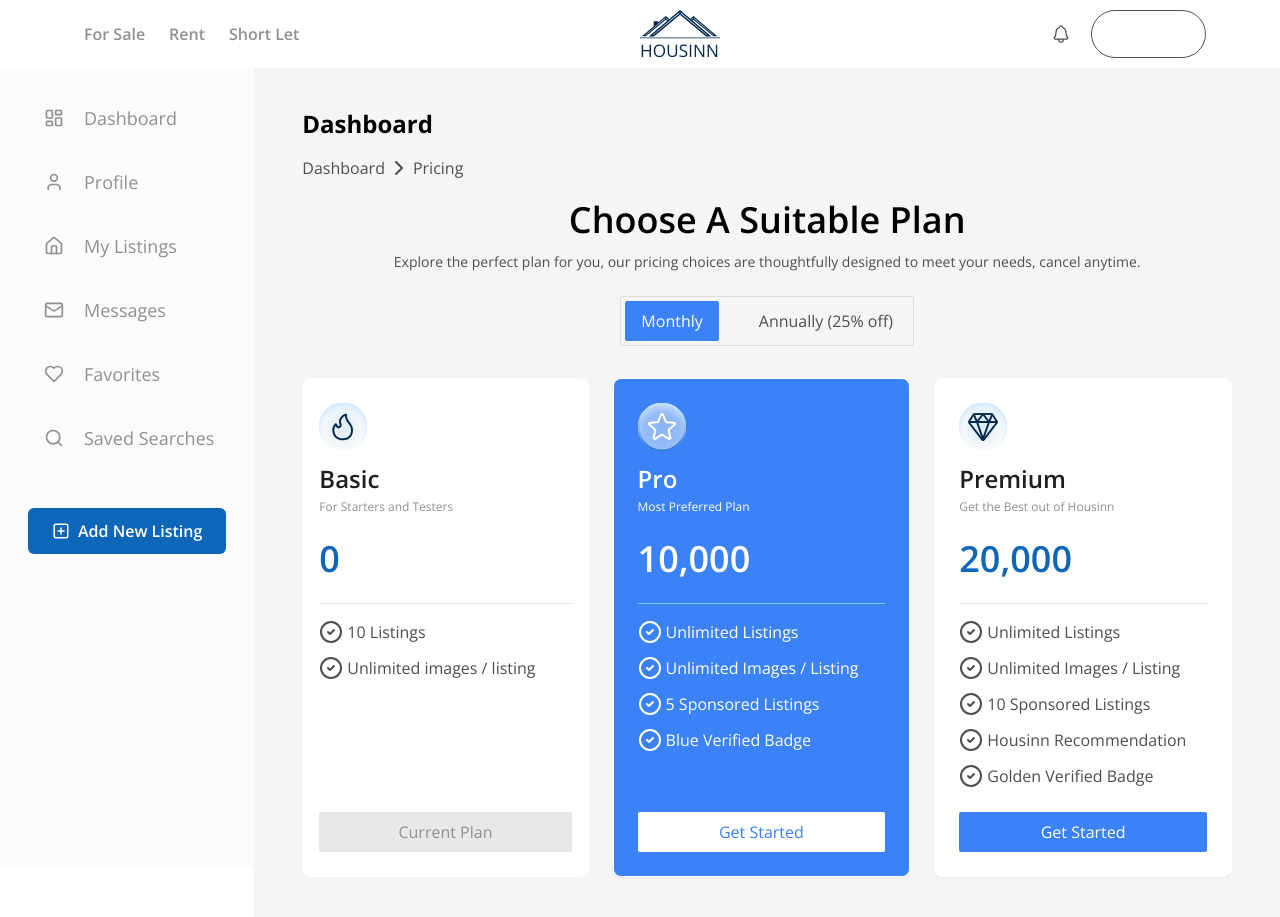
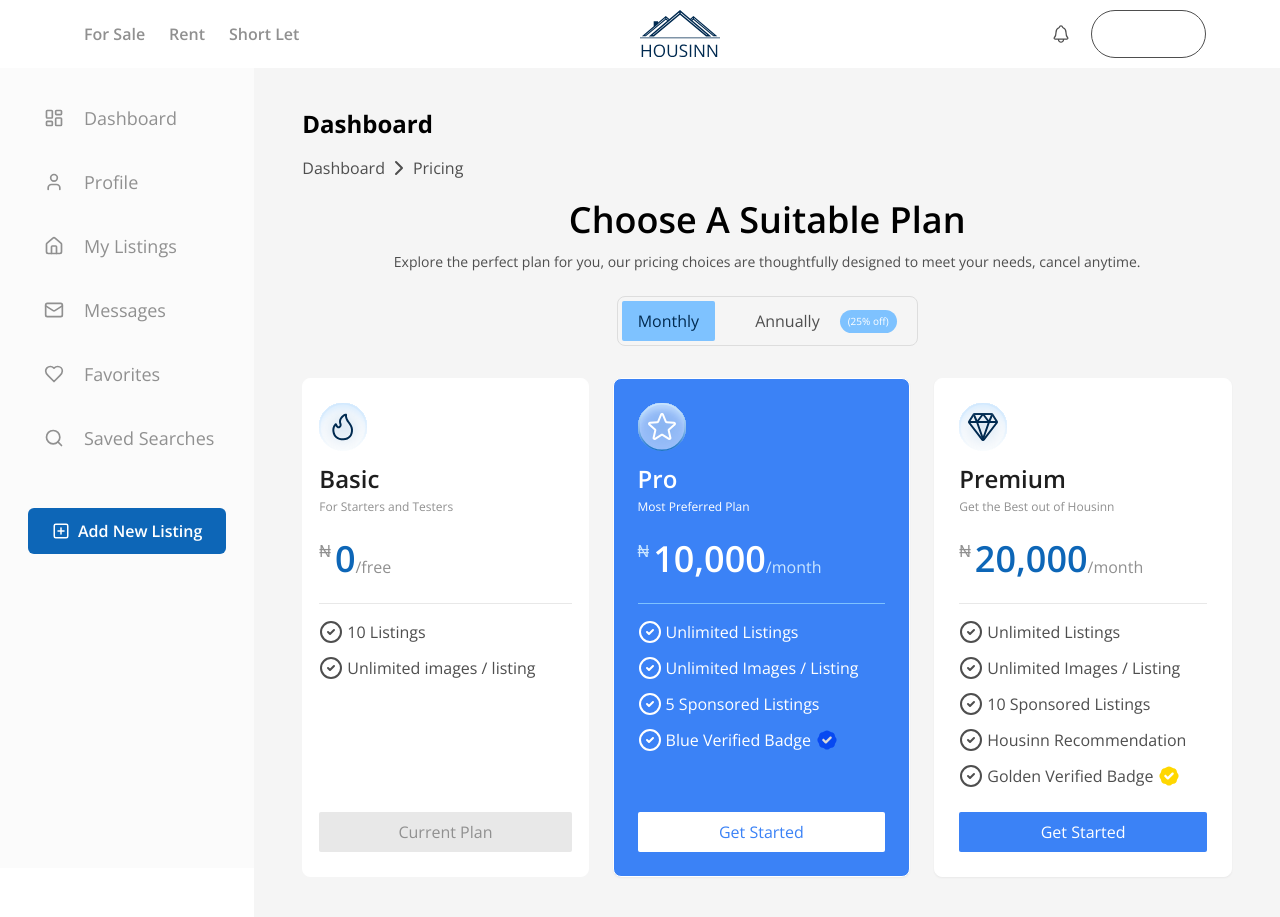
Before and after one commit to colloidOS/Housinn-for-Website, a Next.js app: page /dashboard/pricing in a window 1280 px wide. Built offline with nearby package versions, Linux system fonts and the light colour scheme.

Commit message:
Added icons for badges, Fix price placement

```diff
--- a/src/app/dashboard/pricing/page.jsx
+++ b/src/app/dashboard/pricing/page.jsx
@@ -16,7 +16,7 @@
         motto: "For Starters and Testers",
         currency: "₦",
         price: "0",
-        duration: "free",
+        duration: "/free",
         listings: "10 Listings",
         images: "Unlimited images / listing",
         badge: "",
@@ -104,12 +104,12 @@
               thoughtfully designed to meet your needs, cancel anytime.
             </p>
           </div>
-          <div className="flex gap-6 mx-auto rounded-sm border border-gray-300 p-1">
+          <div className="flex gap-6 mx-auto rounded-lg border border-gray-300 p-1">
             <div
               onClick={() => setBillingCycle("monthly")}
               className={`cursor-pointer px-4 py-2 rounded-sm ${
                 billingCycle === "monthly"
-                  ? "bg-blue-500 text-white duration-300"
+                  ? "bg-primary-2 text-primary duration-300"
                   : "text-gray-600"
               }`}
             >
@@ -117,13 +117,22 @@
             </div>
             <div
               onClick={() => setBillingCycle("annually")}
-              className={`cursor-pointer px-4 py-2 rounded-sm ${
+              className={`cursor-pointer px-4 py-2 rounded-sm flex gap-5 items-center ${
                 billingCycle === "annually"
-                  ? "bg-blue-500 text-white duration-300"
+                  ? "bg-primary-2 text-primary duration-300"
                   : "text-gray-600"
               }`}
             >
-              Annually (25% off)
+              Annually{" "}
+              <span
+                className={`px-2 py-1 text-[10px] rounded-2xl ${
+                  billingCycle === "annually"
+                    ? "bg-white text-primary"
+                    : "bg-primary-2 text-white"
+                }`}
+              >
+                (25% off)
+              </span>
             </div>
           </div>
         </div>
@@ -144,9 +153,17 @@
                     </span>
                   </div>
                 </div>
+                <div className="flex">
+                  <span className="text-gray-500 pr-1">
+                    {plans[billingCycle][0].currency}
+                  </span>
                   <p className="text-4xl text-secondary font-semibold">
                     {plans[billingCycle][0].price}
                   </p>
+                  <span className="flex flex-col text-gray-500 justify-end">
+                    {plans[billingCycle][0].duration}
+                  </span>
+                </div>
                 <hr className="text-gray-200" />
               </div>
               <ul className="text-gray-600 flex flex-col gap-3">
@@ -182,9 +199,17 @@
                     </span>
                   </div>
                 </div>
-                <p className="text-4xl font-semibold">
+                <div className="flex">
+                  <span className="text-primary-1 pr-1">
+                    {plans[billingCycle][1].currency}
+                  </span>
+                  <p className="text-4xl  font-semibold">
                     {plans[billingCycle][1].price}
                   </p>
+                  <span className="flex flex-col text-primary-1 justify-end">
+                    {plans[billingCycle][1].duration}
+                  </span>
+                </div>
                 <hr className="text-primary-2" />
               </div>
               <ul className="flex flex-col gap-3">
@@ -203,6 +228,7 @@
                 <li className="flex gap-1">
                   <CheckCircle2Icon />
                   {plans[billingCycle][1].badge}
+                  <img src="/icons/blue-badge.svg" />
                 </li>
               </ul>
             </div>
@@ -225,9 +251,17 @@
                     </span>
                   </div>
                 </div>
+                <div className="flex">
+                  <span className="text-gray-500 pr-1">
+                    {plans[billingCycle][2].currency}
+                  </span>
                   <p className="text-4xl text-secondary font-semibold">
                     {plans[billingCycle][2].price}
                   </p>
+                  <span className="flex flex-col text-gray-500 justify-end">
+                    {plans[billingCycle][2].duration}
+                  </span>
+                </div>
                 <hr className="text-gray-200" />
               </div>
               <ul className="text-gray-600 flex flex-col gap-3">
@@ -250,6 +284,7 @@
                 <li className="flex gap-1">
                   <CheckCircle2Icon />
                   {plans[billingCycle][2].badge}
+                  <img src="/icons/gold-badge.svg" />
                 </li>
               </ul>
             </div>
--- a/tailwind.config.ts
+++ b/tailwind.config.ts
@@ -16,6 +16,7 @@
       },
       colors: {
         primary: "#002A50",
+        "primary-1": "#CBE6FF",
         "primary-2": "#7EC2FF",
         secondary: "#0D66B7",
         white: "#FFFFFF",
```
Also changed, not shown: public/icons/blue-badge.svg (added), public/icons/gold-badge.svg (added). Lines whose indentation alone changed are shown as unchanged.
